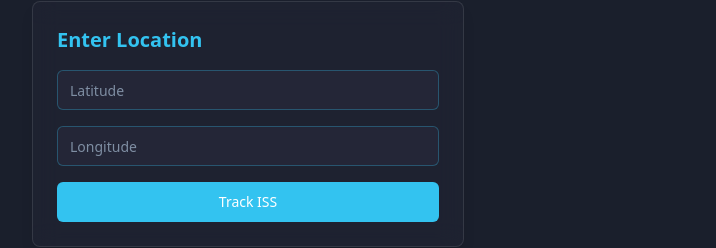
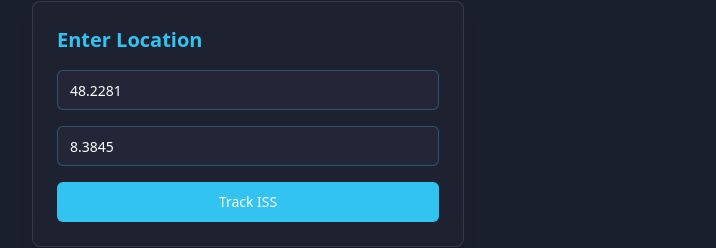
Before and after one commit to finnern/stellar-sky-guide, a React (Vite) app: page / in a window 1280 px wide. Shown: the part 147-395 px from the top of the page, without its empty margins (160-876 px from the left). Built offline with nearby package versions, Linux system fonts and the light colour scheme; no server answers.

Commit message:
Set default location to Schramberg
Prepopulate the LocationInput component with the coordinates for Schramberg, Germany (Latitude: 48.2281, Longitude: 8.3845) to streamline user experience.
[skip gpt_engineer]

```diff
--- a/src/components/LocationInput.tsx
+++ b/src/components/LocationInput.tsx
@@ -1,4 +1,4 @@
-import { useState } from 'react';
+import { useState, useEffect } from 'react';
 import { Input } from "@/components/ui/input";
 import { Button } from "@/components/ui/button";
 
@@ -7,8 +7,13 @@ interface LocationInputProps {
 }
 
 const LocationInput = ({ onLocationSubmit }: LocationInputProps) => {
-  const [latitude, setLatitude] = useState('');
-  const [longitude, setLongitude] = useState('');
+  const [latitude, setLatitude] = useState('48.2281');
+  const [longitude, setLongitude] = useState('8.3845');
+
+  // Submit the initial coordinates when component mounts
+  useEffect(() => {
+    handleSubmit(new Event('submit') as any);
+  }, []);
 
   const handleSubmit = (e: React.FormEvent) => {
     e.preventDefault();
```
